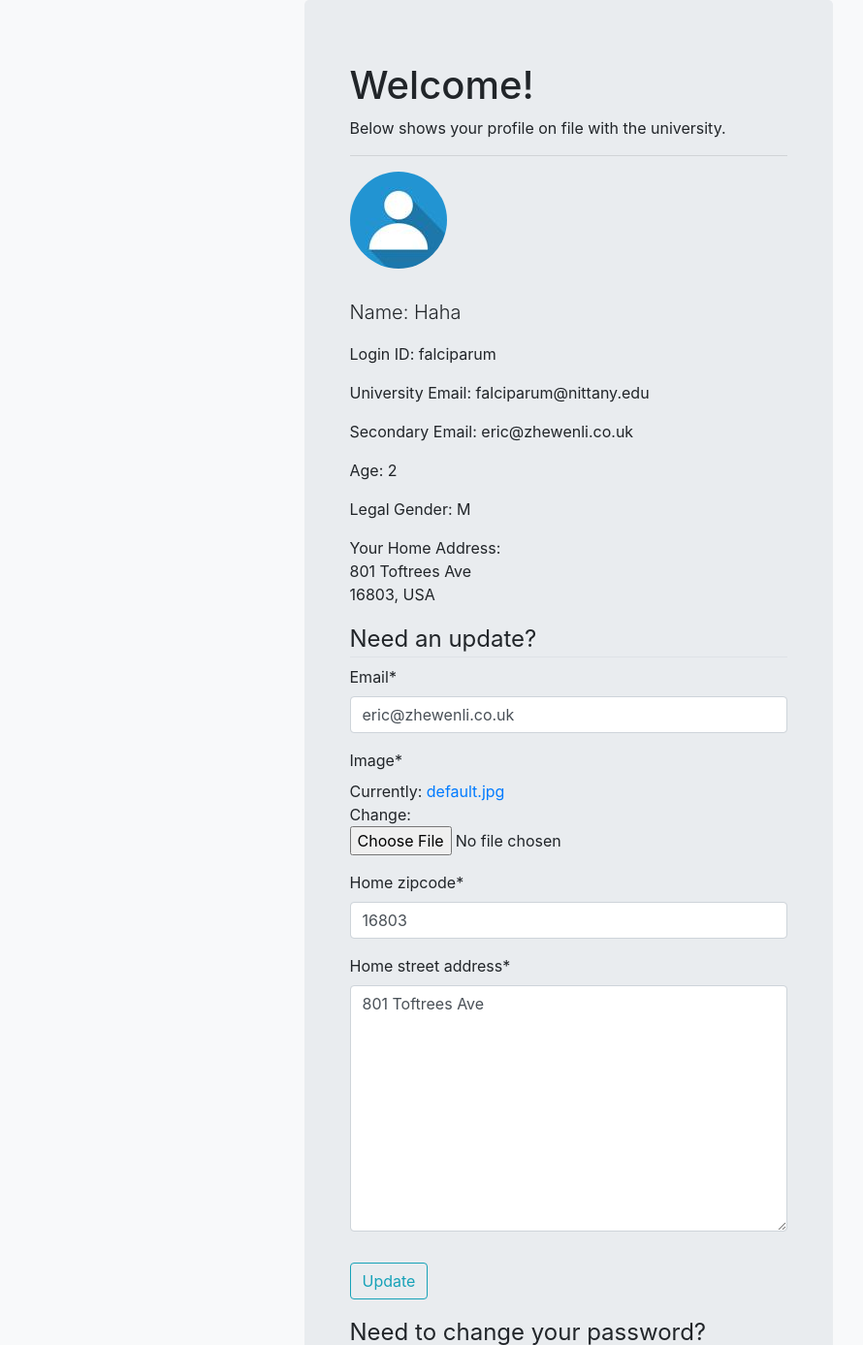
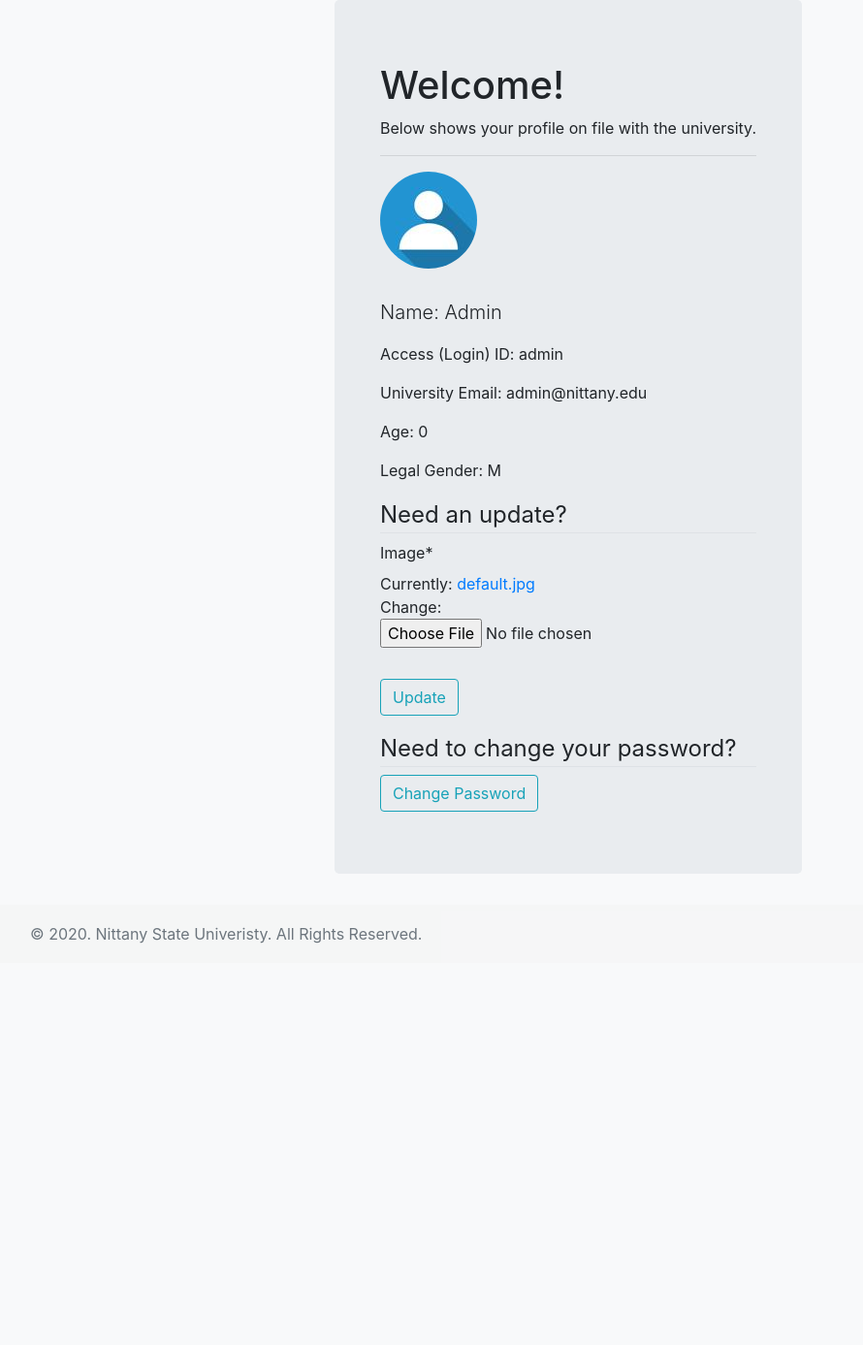
Before and after one commit to thezhewenli/nittanypath, a Django app: page /profile/ in a window 1280 px wide. Shown: the part 78-1465 px from the top of the page at 97% size, without its empty margins (54-944 px from the left). After the commit the page ends 1051 px from the top, so only its background shows below. Run offline with Django 3.2, Linux system fonts and the light colour scheme; a user stored in the database is signed in; data comes from the database, SQL or seed files in the repository; some libraries are stand-ins or nearby versions.

Commit message:
updated default user model

```diff
--- a/nittanypath/settings.py
+++ b/nittanypath/settings.py
@@ -102,6 +102,8 @@ AUTH_PASSWORD_VALIDATORS = [
     },
 ]
 
+# Change user model to customized 'University Member'
+AUTH_USER_MODEL = 'users.UniversityMember'
 
 # Internationalization
 # https://docs.djangoproject.com/en/2.2/topics/i18n/
--- a/users/admin.py
+++ b/users/admin.py
@@ -1,4 +1,4 @@
 from django.contrib import admin
-from .models import UniversityMemberProfile
+from .models import UniversityMember
 
-admin.site.register(UniversityMemberProfile)
+admin.site.register(UniversityMember)
--- a/users/apps.py
+++ b/users/apps.py
@@ -3,6 +3,5 @@ from django.apps import AppConfig
 
 class UsersConfig(AppConfig):
     name = 'users'
-
-    def ready(self):
-        import users.signals
+#     def ready(self):
+#         import users.signals
--- a/users/forms.py
+++ b/users/forms.py
@@ -1,17 +1,9 @@
 from django import forms
+from django.contrib.auth.forms import UserCreationForm, UserChangeForm
 from django.contrib.auth.models import User
-from .models import UniversityMemberProfile
+from .models import UniversityMember
 
-# Form allowing University Member to change personal info
-class UserUpdateForm(forms.ModelForm):
-  email = forms.EmailField()
-
-  class Meta:
-    model = User
-    fields = ['email']
-
-# Form allowing University Member to change profile pictures
 class UniversityMemberProfileUpdateForm(forms.ModelForm):
-  class Meta:
-    model = UniversityMemberProfile
-    fields = ['image', 'home_zipcode', 'home_street_address']
+    class Meta:
+        model = UniversityMember
+        fields = ['image']
--- /dev/null
+++ b/users/managers.py
@@ -0,0 +1,33 @@
+# Citation: https://testdriven.io/blog/django-custom-user-model/
+from django.contrib.auth.base_user import BaseUserManager
+
+class CustomUserManager(BaseUserManager):
+    """
+    Custom user model manager where email is the unique identifiers
+    for authentication instead of usernames.
+    """
+    def create_user(self, access_id, password, **extra_fields):
+        """
+        Create and save a User with the given email and password.
+        """
+        if not access_id:
+            raise ValueError('The Access ID must be set')
+        user = self.model(access_id=access_id, **extra_fields)
+        user.set_password(password)
+        user.save()
+        return user
+
+    def create_superuser(self, access_id, password, **extra_fields):
+        """
+        Create and save a SuperUser with the given email and password.
+        """
+        extra_fields.setdefault('is_staff', True)
+        extra_fields.setdefault('is_superuser', True)
+        extra_fields.setdefault('is_active', True)
+
+        extra_fields.setdefault('legal_name', 'Admin')
+        extra_fields.setdefault('age', '0')
+        extra_fields.setdefault('legal_gender', 'M')
+        extra_fields.setdefault('primary_affiliation', '1')
+
+        return self.create_user(access_id, password, **extra_fields)
--- a/users/models.py
+++ b/users/models.py
@@ -1,32 +1,89 @@
 from django.db import models
-from django.contrib.auth.models import User
+from django.contrib.auth.models import AbstractBaseUser
+from .managers import CustomUserManager
+from django.contrib.auth.models import PermissionsMixin
+from django.utils import timezone
 from PIL import Image
 
-class UniversityMemberProfile(models.Model):
-  LEGAL_GENDERS = (
-      ('M', 'Male'),
-      ('F', 'Female'),
-  )
+# Custom user model as 'University Member' table
+class UniversityMember(AbstractBaseUser, PermissionsMixin):
 
-  user         = models.OneToOneField(User, on_delete=models.CASCADE)
-  legal_name   = models.TextField()
-  age          = models.PositiveSmallIntegerField()
-  legal_gender = models.CharField(max_length=1, choices=LEGAL_GENDERS)
-  home_zipcode = models.CharField(max_length=5)
-  home_street_address = models.TextField()
-  image        = models.ImageField(default='default.jpg', upload_to='profile_pics')
+    ROLES = (
+        ('1', 'Faculty'),
+        ('2', 'Student'),
+    )
 
-  def __str__(self):
-    return f'{self.user.username} University Member Profile'
+    LEGAL_GENDERS = (
+        ('M', 'Male'),
+        ('F', 'Female'),
+    )
 
-  # Auto resize image for user-uploads
-  # Code Snippet from CoreyMS, cited in Readme, under MIT license
-  def save(self, *args, **kwargs):
-    super(UniversityMemberProfile, self).save(*args, **kwargs)
+    # Fields needed for Django
+    is_staff = models.BooleanField(default=False)
+    is_active = models.BooleanField(default=True)
+    date_joined = models.DateTimeField(default=timezone.now)
 
-    img = Image.open(self.image.path)
+    access_id = models.CharField(max_length=6, verbose_name="Access ID", unique=True)
+    legal_name = models.CharField(max_length=100)
+    age = models.PositiveSmallIntegerField()
+    legal_gender = models.CharField(max_length=1, choices=LEGAL_GENDERS)
+    primary_affiliation = models.CharField(max_length=1, choices=ROLES)
+    image = models.ImageField(default='default.jpg', upload_to='profile_pics')
 
-    if img.height > 100 or img.width > 100:
-      output_size = (100, 100)
-      img.thumbnail(output_size)
-      img.save(self.image.path)
+    USERNAME_FIELD = 'access_id'
+    REQUIRED_FIELDS = []
+
+    objects = CustomUserManager()
+
+    def __str__(self):
+        return self.access_id
+
+    # Auto resize image for user-uploads
+    # Code Snippet from CoreyMS, cited in Readme, under MIT license
+    def save(self, *args, **kwargs):
+        super(UniversityMember, self).save(*args, **kwargs)
+
+        img = Image.open(self.image.path)
+
+        if img.height > 100 or img.width > 100:
+            output_size = (100, 100)
+            img.thumbnail(output_size)
+            img.save(self.image.path)
+
+
+
+# home_zipcode = models.CharField(max_length=5)
+# home_street_address = models.TextField()
+
+
+# class InternProfile(models.Model):
+#     user = models.OneToOneField(
+#         User, on_delete=models.CASCADE, null=True, related_name='intern_profile')
+#     bio = models.CharField(max_length=30, blank=True)
+#     location = models.CharField(max_length=30, blank=True)
+
+
+# class HRProfile(models.Model):
+#     user = models.OneToOneField(
+#         User, on_delete=models.CASCADE, null=True, related_name='hr_profile')
+#     company_name = models.CharField(max_length=100, blank=True)
+#     website = models.CharField(max_length=100, blank=True)
+
+
+# @receiver(post_save, sender=User)
+# def create_user_profile(sender, instance, created, **kwargs):
+#     print('****', created)
+#     if instance.is_intern:
+#         InternProfile.objects.get_or_create(user=instance)
+#     else:
+#         HRProfile.objects.get_or_create(user=instance)
+
+
+# @receiver(post_save, sender=User)
+# def save_user_profile(sender, instance, **kwargs):
+#     print('_-----')
+#     # print(instance.internprofile.bio, instance.internprofile.location)
+#     if instance.is_intern:
+#         instance.intern_profile.save()
+#     else:
+#         HRProfile.objects.get_or_create(user=instance)
--- a/users/templates/users/profile.html
+++ b/users/templates/users/profile.html
@@ -8,17 +8,18 @@
       <h1 class="display">Welcome!</h1>
       <p>Below shows your profile on file with the university.</p>
       <hr class="my">
-      <img class="rounded-circle" width="100" height="100" src="{{ user.universitymemberprofile.image.url }}" data-holder-rendered="true">
+      <img class="rounded-circle" width="100" height="100" src="{{ user.image.url }}" data-holder-rendered="true">
 
-      <p class="lead" style="margin-top: 1.5em">Name: {{ user.universitymemberprofile.legal_name }}</p>
-      <p>Login ID: {{ user.username }}</p>
-      <p>University Email: {{ user.username }}@nittany.edu</p>
-      <p>Secondary Email: {{ user.email }}</p>
-      <p>Age: {{ user.universitymemberprofile.age }}</p>
-      <p>Legal Gender: {{ user.universitymemberprofile.legal_gender }}</p>
+      <p class="lead" style="margin-top: 1.5em">Name: {{ user.legal_name }}</p>
+      <p>Access (Login) ID: {{ user.access_id }}</p>
+      <p>University Email: {{ user.access_id }}@nittany.edu</p>
+      <p>Age: {{ user.age }}</p>
+      <p>Legal Gender: {{ user.legal_gender }}</p>
+      <!---
       <p>Your Home Address: <br>
-        {{ user.universitymemberprofile.home_street_address }} <br>
-        {{ user.universitymemberprofile.home_zipcode }}, USA</p>
+        {{ user.universitymember.home_street_address }} <br>
+        {{ user.universitymember.home_zipcode }}, USA</p>
+      -->
     </div>
 
     <div class="container">
@@ -27,7 +28,6 @@
         {% csrf_token %}
         <fieldset class="form-group">
           <legend class="border-bottom">Need an update?</legend>
-          {{ user_update_form|crispy }}
           {{ profile_update_form|crispy }}
         </fieldset>
         <div class="form-group">
--- a/users/views.py
+++ b/users/views.py
@@ -2,7 +2,7 @@ from django.shortcuts import redirect, render
 from django.contrib.auth import logout
 from django.contrib import messages
 from django.contrib.auth.decorators import login_required
-from .forms import UserUpdateForm, UniversityMemberProfileUpdateForm
+from .forms import UniversityMemberProfileUpdateForm
 
 # Redirect to home page with message after logged out
 def logout_request(request):
@@ -18,11 +18,9 @@ def profile(request):
 
   # When user clicks update button
   if request.method == 'POST':
-    user_update_form = UserUpdateForm(request.POST, instance=request.user)
-    profile_update_form = UniversityMemberProfileUpdateForm(request.POST, request.FILES, instance=request.user.universitymemberprofile)
+    profile_update_form = UniversityMemberProfileUpdateForm(request.POST, request.FILES, instance=request.user)
     # Only save the change if inputs are valid
-    if user_update_form.is_valid() and profile_update_form.is_valid():
-      user_update_form.save()
+    if profile_update_form.is_valid():
       profile_update_form.save()
       # Show success message
       messages.success(request, "Your profile has been updated!")
@@ -30,11 +28,9 @@ def profile(request):
       return redirect("profile")
   # Show user their current profile info
   else:
-    user_update_form = UserUpdateForm(instance=request.user)
-    profile_update_form = UniversityMemberProfileUpdateForm(instance=request.user.universitymemberprofile)
+    profile_update_form = UniversityMemberProfileUpdateForm(instance=request.user)
 
   context = {
-    'user_update_form': user_update_form,
     'profile_update_form': profile_update_form,
   }
 
```
Also changed, not shown: db.sqlite3, users/0-signals.py (renamed from users/signals.py), users/migrations/0001_initial.py, users/migrations/0002_auto_20200329_2104.py (deleted), users/migrations/0002_universitymember_is_superuser.py (added), users/migrations/0003_auto_20200403_2210.py (added).
